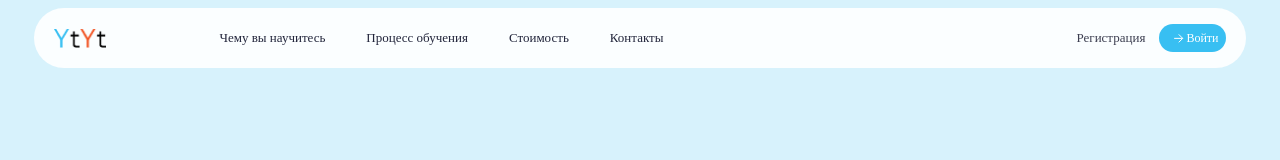
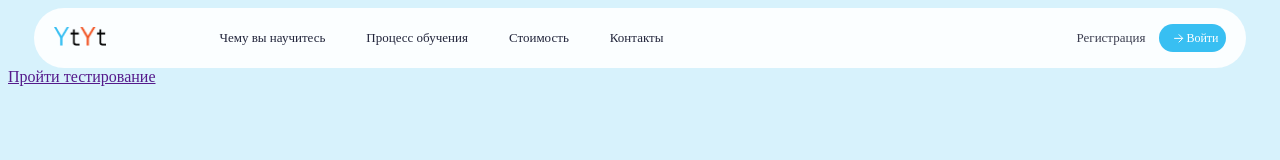
Before and after one commit to ArnoldShamilov/YTYTMAKET, a plain HTML site: page index.html in a window 1280 px wide. Drawn offline with Linux system fonts and the light colour scheme.

Commit message:
Add header header-img

```diff
--- a/index.html
+++ b/index.html
@@ -10,7 +10,7 @@
     <header class="header">
         <div class="wrapper-div container">
             <div class="child-wrap-div">
-                <img class="header-img" src="img/Group 1 (1).png" alt="#">
+                <a href=""><img class="header-img" src="img/Group 1 (1).png" alt="#"></a>
                 <ul class="header-advertising">
                     <li class="advertising-text"><a class="advertising-link" href="">Чему вы научитесь</a></li>
                     <li class="advertising-text"><a class="advertising-link" href="">Процесс обучения</a></li>
@@ -24,5 +24,6 @@
             </div>
         </div>
     </header>
+                    <a class="button" href="">Пройти тестирование</a>
 </body>
 </html>
```
